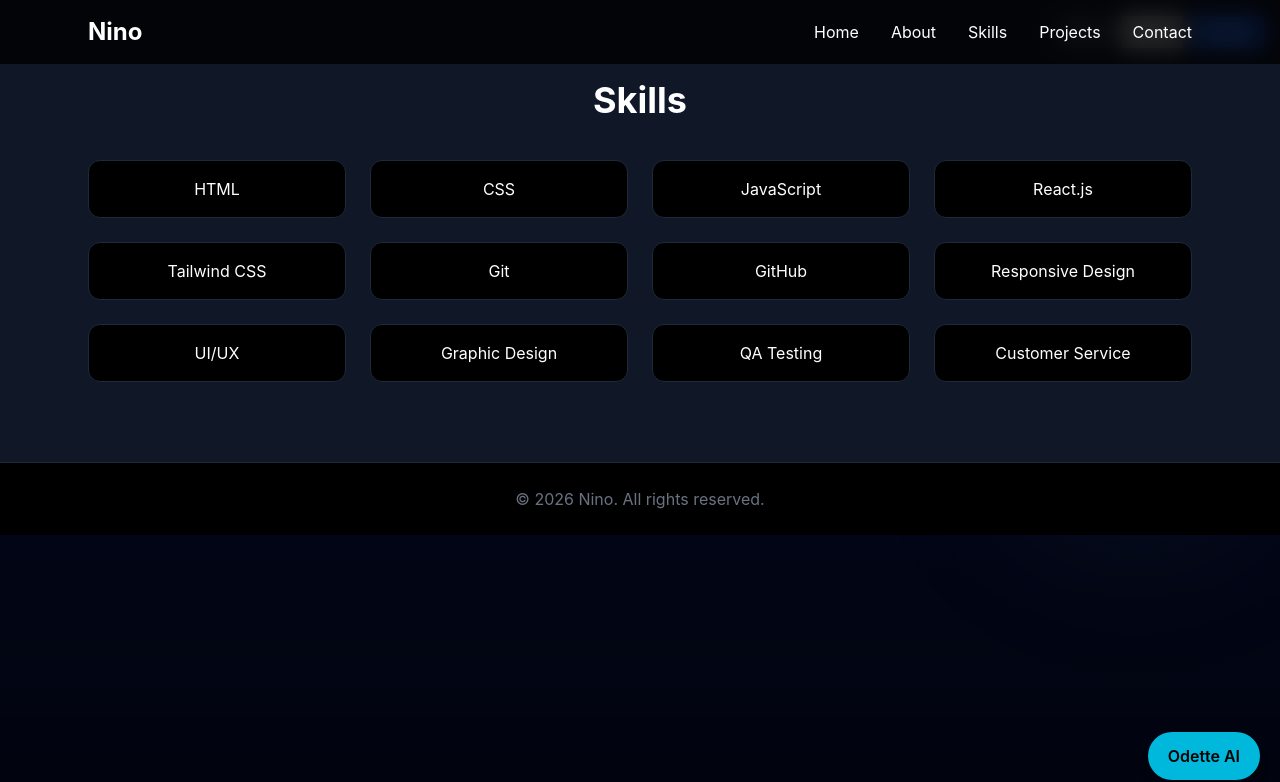
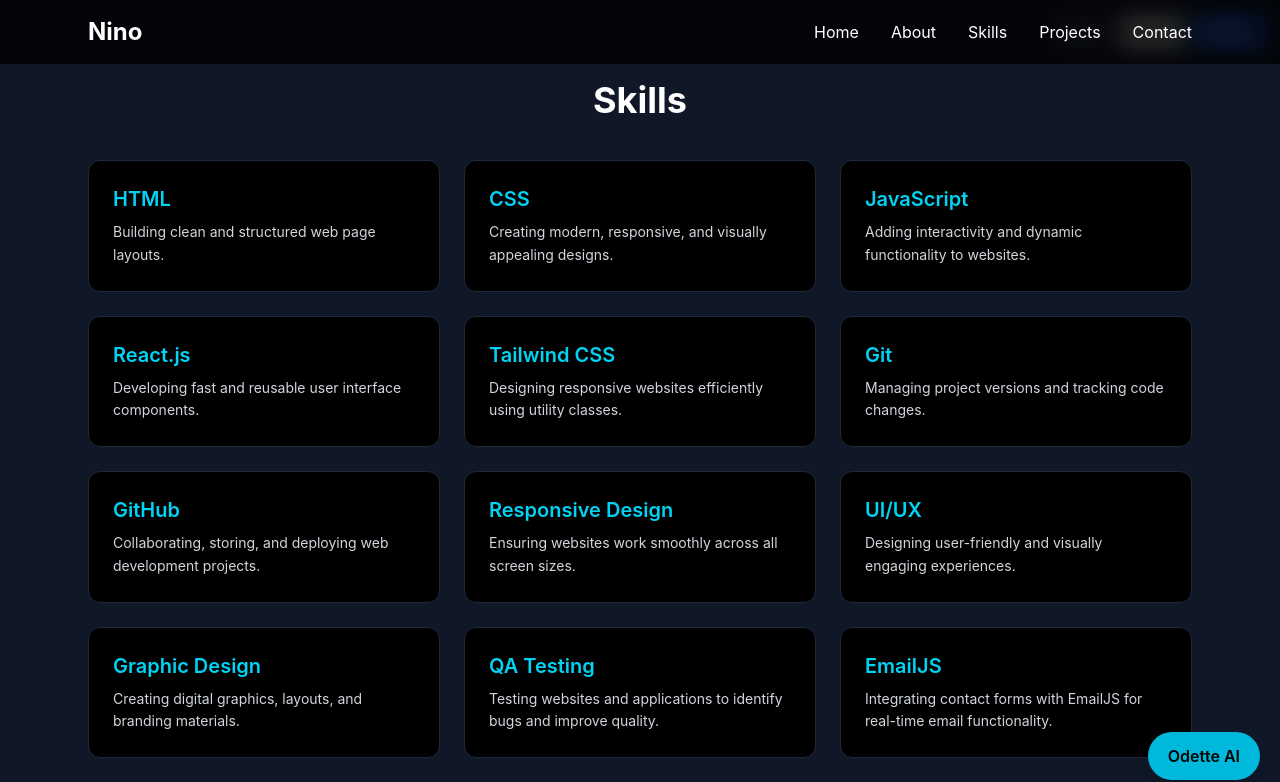
Before and after one commit to ninoverdejo18/my-portfolio, a React (Vite) app: page /skills in a window 1280 px wide. Shown: the top 782 px of the page. Built offline with nearby package versions, Linux system fonts and the light colour scheme.

Commit message:
Updated skills section

```diff
--- a/src/pages/Skills.jsx
+++ b/src/pages/Skills.jsx
@@ -3,18 +3,62 @@ import AnimatedSection from "../components/AnimatedSection";
 
 function Skills() {
   const skills = [
-    "HTML",
-    "CSS",
-    "JavaScript",
-    "React.js",
-    "Tailwind CSS",
-    "Git",
-    "GitHub",
-    "Responsive Design",
-    "UI/UX",
-    "Graphic Design",
-    "QA Testing",
-    "Customer Service",
+    {
+      title: "HTML",
+      description: "Building clean and structured web page layouts.",
+    },
+    {
+      title: "CSS",
+      description: "Creating modern, responsive, and visually appealing designs.",
+    },
+    {
+      title: "JavaScript",
+      description: "Adding interactivity and dynamic functionality to websites.",
+    },
+    {
+      title: "React.js",
+      description: "Developing fast and reusable user interface components.",
+    },
+    {
+      title: "Tailwind CSS",
+      description: "Designing responsive websites efficiently using utility classes.",
+    },
+    {
+      title: "Git",
+      description: "Managing project versions and tracking code changes.",
+    },
+    {
+      title: "GitHub",
+      description: "Collaborating, storing, and deploying web development projects.",
+    },
+    {
+      title: "Responsive Design",
+      description: "Ensuring websites work smoothly across all screen sizes.",
+    },
+    {
+      title: "UI/UX",
+      description: "Designing user-friendly and visually engaging experiences.",
+    },
+    {
+      title: "Graphic Design",
+      description: "Creating digital graphics, layouts, and branding materials.",
+    },
+    {
+      title: "QA Testing",
+      description: "Testing websites and applications to identify bugs and improve quality.",
+    },
+    {
+      title: "EmailJS",
+      description: "Integrating contact forms with EmailJS for real-time email functionality.",
+    },
+    {
+      title: "Vercel",
+      description: "Deploying and hosting modern React applications with fast performance.",
+    },
+    {
+      title: "Customer Service",
+      description: "Providing professional support and effective communication with clients.",
+    },
   ];
 
   return (
@@ -26,17 +70,24 @@ function Skills() {
             Skills
           </h2>
 
-          <div className="grid grid-cols-2 md:grid-cols-4 gap-6">
+          <div className="grid grid-cols-1 sm:grid-cols-2 md:grid-cols-3 gap-6">
             {skills.map((skill, index) => (
               <motion.div
                 key={index}
                 whileHover={{ scale: 1.05 }}
-                className="bg-black p-4 rounded-xl text-center border border-gray-800 hover:border-cyan-500 transition"
+                className="bg-black p-6 rounded-xl border border-gray-800 hover:border-cyan-500 transition duration-300"
               >
-                {skill}
+                <h3 className="text-xl font-semibold mb-2 text-cyan-400">
+                  {skill.title}
+                </h3>
+
+                <p className="text-gray-300 text-sm leading-relaxed">
+                  {skill.description}
+                </p>
               </motion.div>
             ))}
           </div>
+
         </div>
       </section>
     </AnimatedSection>
```
